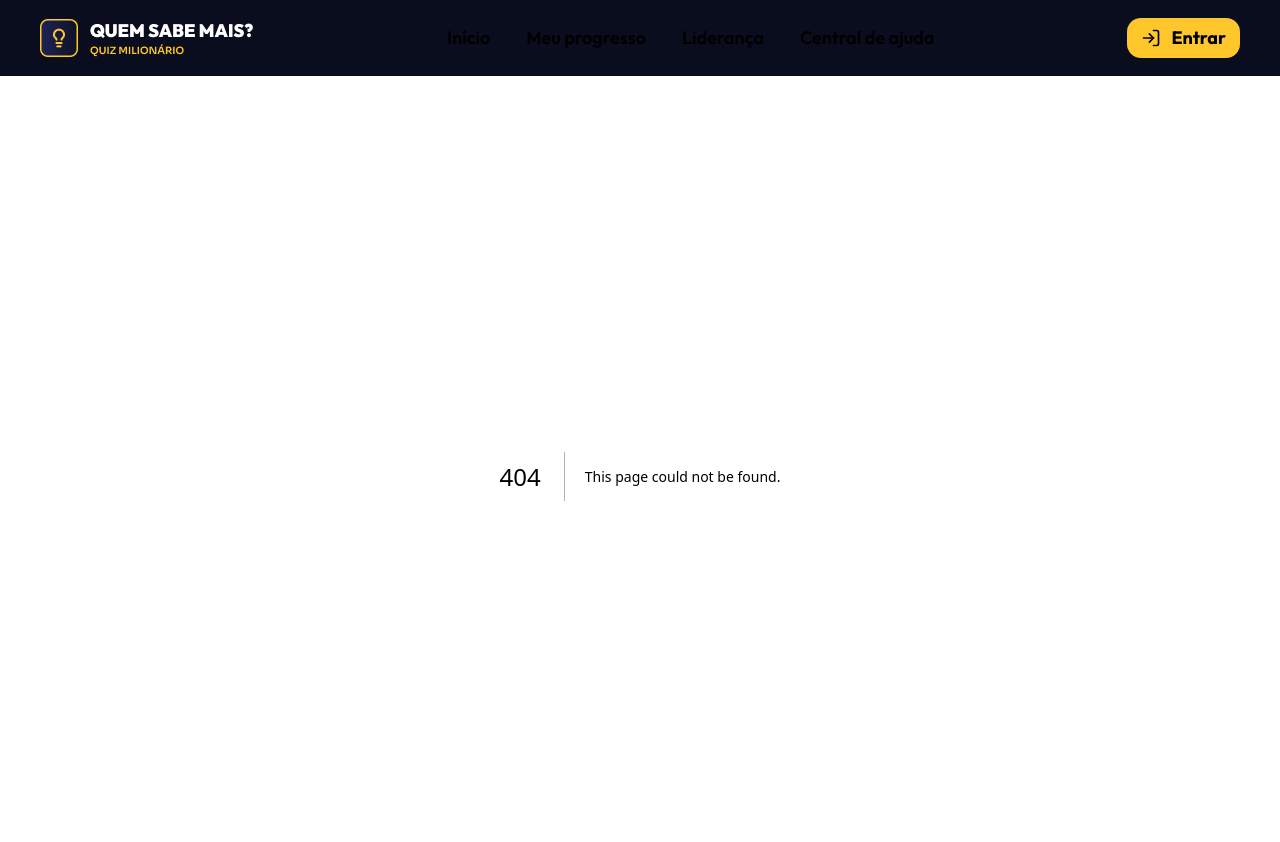
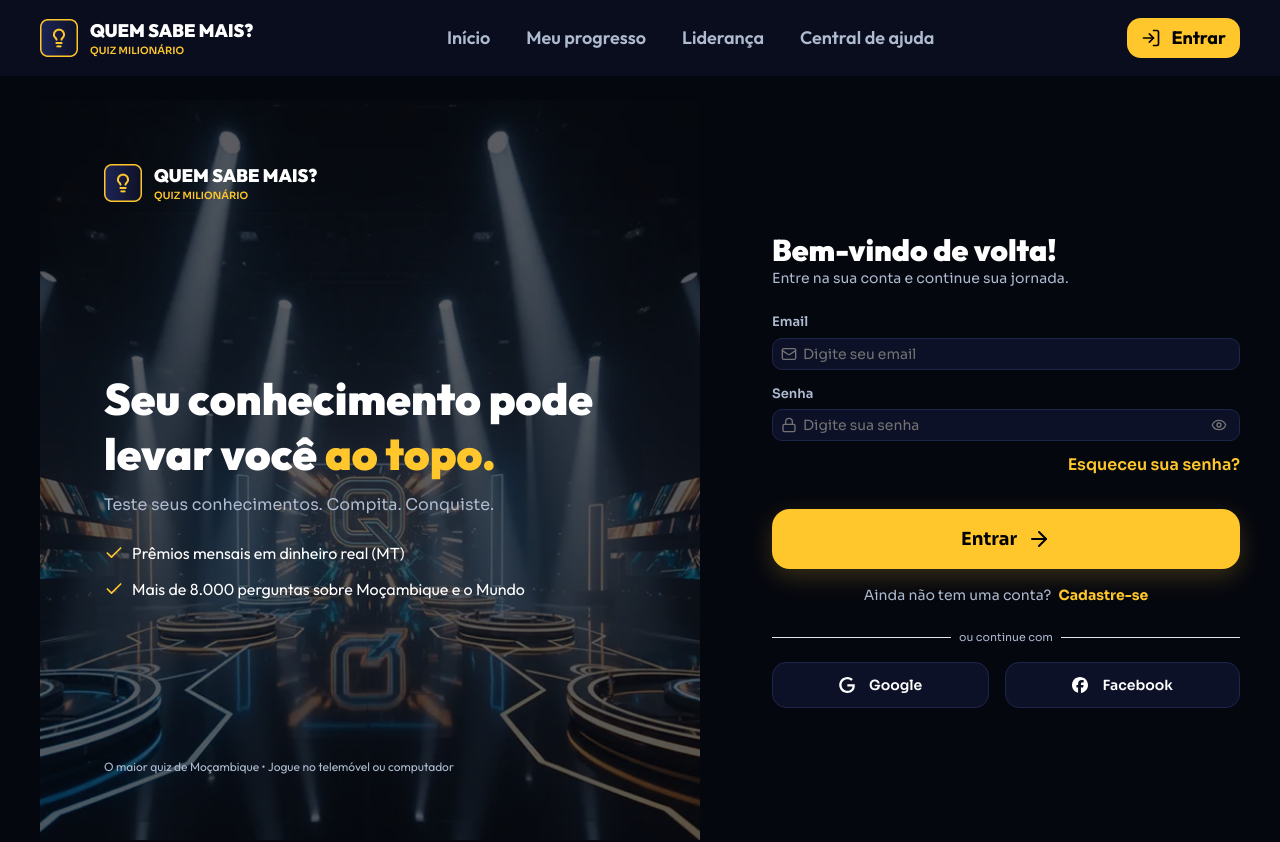
Before and after one commit to renzi-fidele-frontend/quem-sabe-mais, a Next.js app: page /entrar in a window 1280 px wide. Before the commit this address had no page. Shown: the top 842 px of the page. Built offline with nearby package versions, Linux system fonts and the light colour scheme.

Commit message:
feat: Adicionando a página de login

```diff
--- /dev/null
+++ b/app/(auth)/_components/AuthCta.tsx
@@ -0,0 +1,38 @@
+import Image from "next/image";
+import Link from "next/link";
+
+const AuthCta = ({ modo }: { modo: "login" | "cadastro" }) => {
+   return (
+      <>
+         <p className="mt-4 text-sm mb-6 text-center">
+            {modo === "login" ? "Ainda não tem uma conta?" : "Já possui uma conta?"}{" "}
+            {modo === "login" ? (
+               <Link className="ms-1 text-tema font-bold" href="/cadastro">
+                  Cadastre-se
+               </Link>
+            ) : (
+               <Link className="ms-1 text-tema font-bold" href="/entrar">
+                  Entrar
+               </Link>
+            )}
+         </p>
+         <div className="flex items-center gap-2 flex-nowrap mb-4">
+            <hr className="flex grow" />
+            <p className="text-[11px]">{modo === "login" ? "ou continue com" : "ou cadastre-se com"} </p>
+            <hr className="flex grow" />
+         </div>
+         {/* Redes sociais */}
+         <div className="flex gap-4 justify-center [&_button]:border-cor-borda [&_button]:px-4 [&_button]:py-3 [&_button]:border [&_button]:rounded-xl [&_button]:bg-azul-escuro2 *:flex *:grow *:justify-center *:gap-3.5 *:items-center text-white font-semibold text-sm">
+            <button>
+               <Image className="invert-100" src="/icons/google.svg" alt="Icone do google" width={16} height={16} />
+               Google
+            </button>
+            <button>
+               <Image className="invert-100" src="/icons/facebook.svg" alt="Icone do google" width={16} height={16} />
+               Facebook
+            </button>
+         </div>
+      </>
+   );
+};
+export default AuthCta;
--- a/app/(auth)/_components/LoginForm.tsx
+++ b/app/(auth)/_components/LoginForm.tsx
@@ -36,7 +36,7 @@ const LoginForm = () => {
    }
 
    return (
-      <form className="space-y-3.5 [&_fieldset]:flex [&_fieldset]:flex-col [&_fieldset]:gap-1.5 [&_label]:text-[13px] [&_label]:font-semibold bg-oran">
+      <form className="space-y-3.5 [&_fieldset]:flex [&_fieldset]:flex-col [&_fieldset]:gap-1.5 [&_label]:text-[13px] [&_label]:font-semibold">
          {/* Nome completo */}
          <fieldset>
             <label htmlFor="nome_real">Nome completo</label>
--- a/app/(auth)/cadastro/page.tsx
+++ b/app/(auth)/cadastro/page.tsx
@@ -1,5 +1,4 @@
-import Image from "next/image";
-import Link from "next/link";
+import AuthCta from "../_components/AuthCta";
 import LoginForm from "../_components/LoginForm";
 import { Lock } from "lucide-react";
 
@@ -9,28 +8,7 @@ const page = () => {
          <h6 className="text-3xl font-black text-white">Comece sua jornada!</h6>
          <p className="text-sm mb-6">Crie sua conta e entre na competição.</p>
          <LoginForm />
-         <p className="mt-4 text-sm mb-6 text-center">
-            Já possui uma conta?{" "}
-            <Link className="ms-1 text-tema font-bold" href="/login">
-               Entrar
-            </Link>
-         </p>
-         <div className="flex items-center gap-2 flex-nowrap mb-4">
-            <hr className="flex grow" />
-            <p className="text-[11px]">ou cadastre-se com</p>
-            <hr className="flex grow" />
-         </div>
-         {/* Redes sociais */}
-         <div className="flex gap-4 justify-center [&_button]:border-cor-borda [&_button]:px-4 [&_button]:py-3 [&_button]:border [&_button]:rounded-xl [&_button]:bg-azul-escuro2 *:flex *:grow *:justify-center *:gap-3.5 *:items-center text-white font-semibold text-sm">
-            <button>
-               <Image className="invert-100" src="/icons/google.svg" alt="Icone do google" width={16} height={16} />
-               Google
-            </button>
-            <button>
-               <Image className="invert-100" src="/icons/facebook.svg" alt="Icone do google" width={16} height={16} />
-               Facebook
-            </button>
-         </div>
+         <AuthCta modo="cadastro" />
          <p className="flex gap-1.5 mt-6 text-[11px] items-center justify-center">
             <Lock className="size-3.5" /> Seus dados estão protegidos.
          </p>
--- /dev/null
+++ b/app/(auth)/entrar/page.tsx
@@ -0,0 +1,63 @@
+"use client";
+import Button from "@/components/shared/Button";
+import { InputGroup, InputGroupAddon, InputGroupInput } from "@/components/ui/input-group";
+import { ArrowRight, Eye, EyeOff, Lock, Mail } from "lucide-react";
+import Link from "next/link";
+import { useState } from "react";
+import AuthCta from "../_components/AuthCta";
+
+export default function Page() {
+   const [mostrarSenha, setMostrarSenha] = useState(false);
+   const [senha, setSenha] = useState("");
+
+   return (
+      <>
+         <h6 className="text-3xl font-black text-white font-outfit">Bem-vindo de volta!</h6>
+         <p className="text-sm mb-6">Entre na sua conta e continue sua jornada.</p>
+         <form className="space-y-3.5 [&_fieldset]:flex [&_fieldset]:flex-col [&_fieldset]:gap-1.5 [&_label]:text-[13px] [&_label]:font-semibold">
+            {/* E-mail */}
+            <fieldset>
+               <label htmlFor="email">Email</label>
+               <InputGroup className="bg-azul-escuro2 border-cor-borda">
+                  <InputGroupInput name="email" placeholder="Digite seu email" />
+                  <InputGroupAddon>
+                     <Mail />
+                  </InputGroupAddon>
+               </InputGroup>
+            </fieldset>
+            {/* Senha */}
+            <fieldset>
+               <label htmlFor="senha">Senha</label>
+               <InputGroup className="bg-azul-escuro2 border-cor-borda relative">
+                  <InputGroupInput
+                     type={mostrarSenha ? "text" : "password"}
+                     name="senha"
+                     placeholder="Digite sua senha"
+                     value={senha}
+                     onChange={(e) => setSenha(e.target.value)}
+                  />
+                  <InputGroupAddon>
+                     <Lock />
+                  </InputGroupAddon>
+                  <button
+                     type="button"
+                     className="absolute top-0 right-0 h-full px-3 hover:bg-transparent cursor-pointer"
+                     onClick={() => setMostrarSenha(!mostrarSenha)}
+                  >
+                     {mostrarSenha ? <EyeOff className="size-4 text-muted-foreground" /> : <Eye className="size-4 text-muted-foreground" />}
+                  </button>
+               </InputGroup>
+            </fieldset>
+         </form>
+         <Link href="" className="text-end text-tema font-semibold mt-3 mb-8">
+            Esqueceu sua senha?
+         </Link>
+         <Button className="py-4">
+            Entrar <ArrowRight />
+         </Button>
+
+         <AuthCta modo="login" />
+         {/* TODO: Amanhã cedo finalizar esta seção */}
+      </>
+   );
+}
--- a/app/(auth)/layout.tsx
+++ b/app/(auth)/layout.tsx
@@ -1,8 +1,23 @@
 import Container from "@/components/layout/Container";
 import { Check } from "lucide-react";
+import { headers } from "next/headers";
 import Image from "next/image";
 
-export default function AuthLayout({ children }: { children: React.ReactNode }) {
+export default async function AuthLayout({ children }: { children: React.ReactNode }) {
+   const headersList = await headers();
+   const pathname = headersList.get("x-pathname") || "";
+
+   function analisarBg() {
+      switch (pathname) {
+         case "/entrar":
+            return "/img/fundo-palco-login.webp";
+         case "/cadastro":
+            return "/img/fundo-palco-cadastro.webp";
+         default:
+            return "/img/fundo-palco-cadastro.webp";
+      }
+   }
+
    return (
       <div className="py-6">
          <Container className="[&_span]:text-tema flex flex-nowrap gap-18 ">
@@ -12,7 +27,7 @@ export default function AuthLayout({ children }: { children: React.ReactNode })
                   className="absolute inset-0 object-cover -z-2"
                   width={1920}
                   height={1500}
-                  src="/img/fundo-palco-cadastro.webp"
+                  src={analisarBg()}
                   alt="Palco do quem sabe mais"
                />
                {/* Overlay */}
@@ -36,7 +51,7 @@ export default function AuthLayout({ children }: { children: React.ReactNode })
                <p className="text-[12px]">O maior quiz de Moçambique • Jogue no telemóvel ou computador</p>
             </div>
             {/* Direita */}
-            <div className="grow flex flex-col justify-center font-sora py-12">{children}</div>
+            <div className="grow flex flex-col justify-center font-sora py-12 min-h-185">{children}</div>
          </Container>
       </div>
    );
```
Also changed, not shown: public/img/fundo-palco-login.webp (added).
